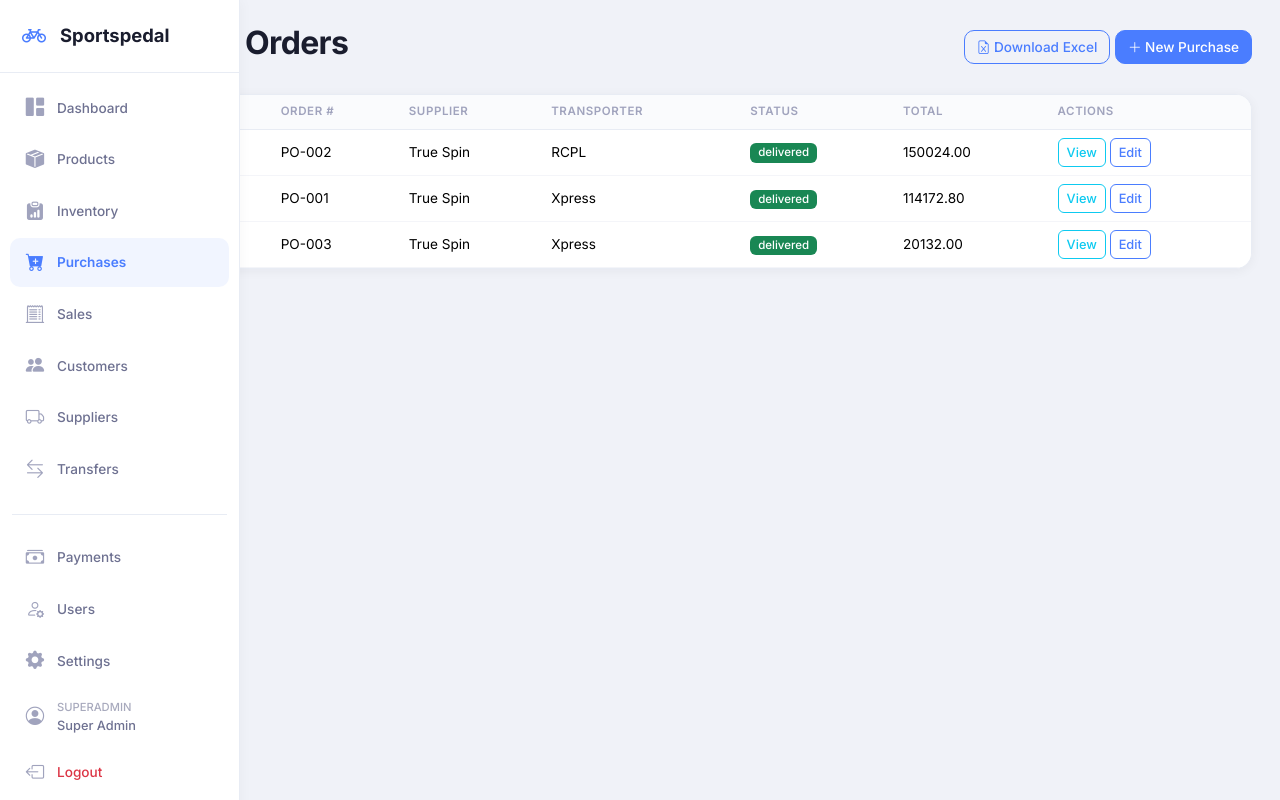
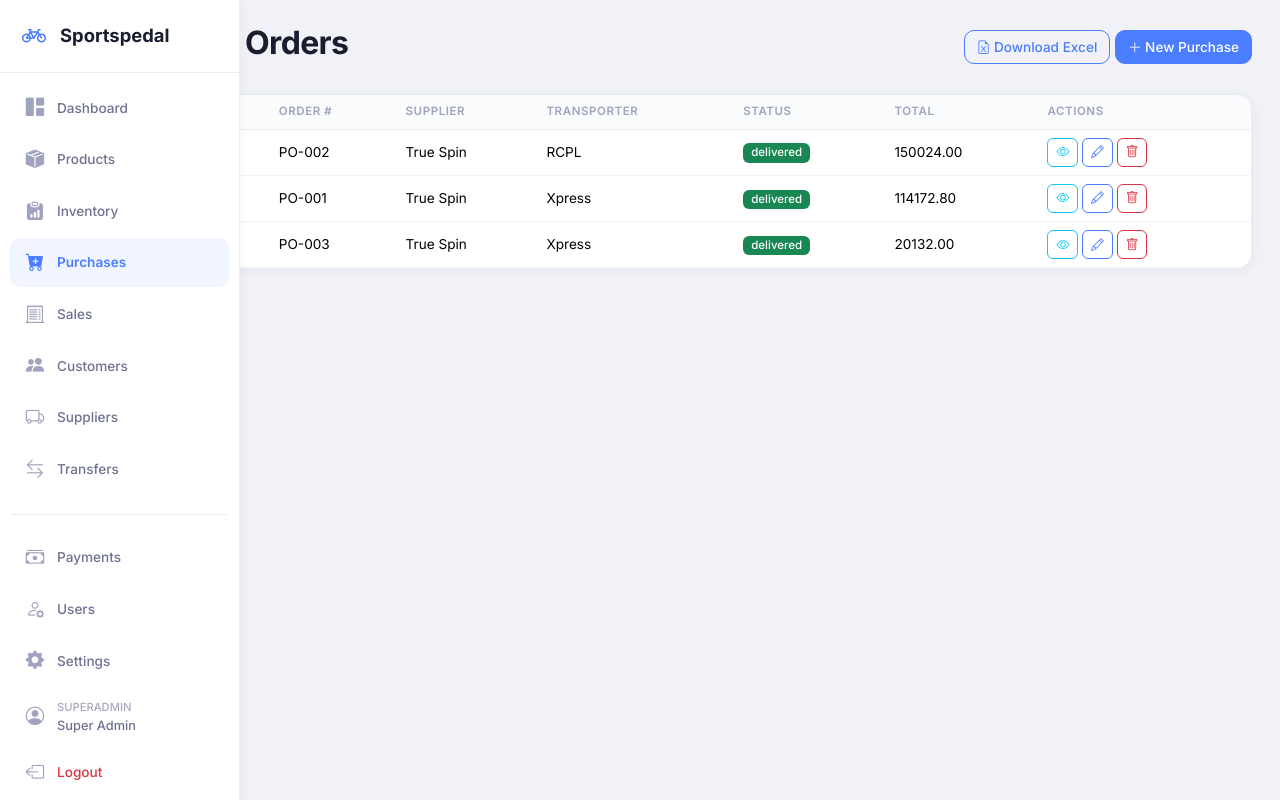
Before and after one commit to Laaxxmm/sportspedal, a Flask app: page /purchases/ in a window 1280 px wide. Run offline with Flask 3, Linux system fonts and the light colour scheme; a user stored in the database is signed in; some libraries are stand-ins or nearby versions.

Commit message:
Add delete purchase order + edit/delete buttons on list and detail
- New DELETE route for purchases with location scoping
- Purchase list: View/Edit/Delete icon buttons per row
- Purchase detail: Edit + Delete buttons in header
- CSRF token on delete forms

Co-Authored-By: Claude Opus 4.6 (1M context) <noreply@anthropic.com>

```diff
--- a/app/routes/purchases.py
+++ b/app/routes/purchases.py
@@ -151,3 +151,16 @@ def edit_purchase(id):
                 .order_by(Product.name, ProductVariant.color, ProductVariant.size).all())
     locations = Location.query.filter_by(is_active=True).order_by(Location.state, Location.district).all()
     return render_template('purchases/form.html', purchase=po, suppliers=suppliers, variants=variants, locations=locations)
+
+
+@bp.route('/<int:id>/delete', methods=['POST'])
+@login_required
+def delete_purchase(id):
+    po = PurchaseOrder.query.get_or_404(id)
+    scope_purchase(po)
+    order_num = po.order_number or str(po.id)
+    PurchaseItem.query.filter_by(purchase_order_id=po.id).delete()
+    db.session.delete(po)
+    db.session.commit()
+    flash(f'Purchase Order #{order_num} deleted.', 'info')
+    return redirect(url_for('purchases.list_purchases'))
--- a/app/templates/purchases/detail.html
+++ b/app/templates/purchases/detail.html
@@ -4,7 +4,11 @@
 <div class="d-flex justify-content-between align-items-center mb-4">
     <h2>Purchase Order #{{ purchase.order_number or purchase.id }}</h2>
     <div>
-        <a href="{{ url_for('purchases.edit_purchase', id=purchase.id) }}" class="btn btn-outline-primary">Edit</a>
+        <a href="{{ url_for('purchases.edit_purchase', id=purchase.id) }}" class="btn btn-primary"><i class="bi bi-pencil"></i> Edit</a>
+        <form method="POST" action="{{ url_for('purchases.delete_purchase', id=purchase.id) }}" class="d-inline" onsubmit="return confirm('Delete this purchase order?')">
+            <input type="hidden" name="csrf_token" value="{{ csrf_token() }}">
+            <button class="btn btn-outline-danger"><i class="bi bi-trash"></i> Delete</button>
+        </form>
         <a href="{{ url_for('purchases.list_purchases') }}" class="btn btn-outline-secondary">Back</a>
     </div>
 </div>
--- a/app/templates/purchases/list.html
+++ b/app/templates/purchases/list.html
@@ -25,8 +25,12 @@
                 <td><span class="badge bg-{{ 'success' if po.status == 'delivered' else ('info' if po.status == 'dispatched' else 'secondary') }}">{{ po.status }}</span></td>
                 <td>{{ "%.2f"|format(po.total_amount) }}</td>
                 <td>
-                    <a href="{{ url_for('purchases.view_purchase', id=po.id) }}" class="btn btn-sm btn-outline-info">View</a>
-                    <a href="{{ url_for('purchases.edit_purchase', id=po.id) }}" class="btn btn-sm btn-outline-primary">Edit</a>
+                    <a href="{{ url_for('purchases.view_purchase', id=po.id) }}" class="btn btn-sm btn-outline-info" title="View"><i class="bi bi-eye"></i></a>
+                    <a href="{{ url_for('purchases.edit_purchase', id=po.id) }}" class="btn btn-sm btn-outline-primary" title="Edit"><i class="bi bi-pencil"></i></a>
+                    <form method="POST" action="{{ url_for('purchases.delete_purchase', id=po.id) }}" class="d-inline" onsubmit="return confirm('Delete purchase {{ po.order_number or po.id }}?')">
+                        <input type="hidden" name="csrf_token" value="{{ csrf_token() }}">
+                        <button class="btn btn-sm btn-outline-danger" title="Delete"><i class="bi bi-trash"></i></button>
+                    </form>
                 </td>
             </tr>
             {% else %}
```
